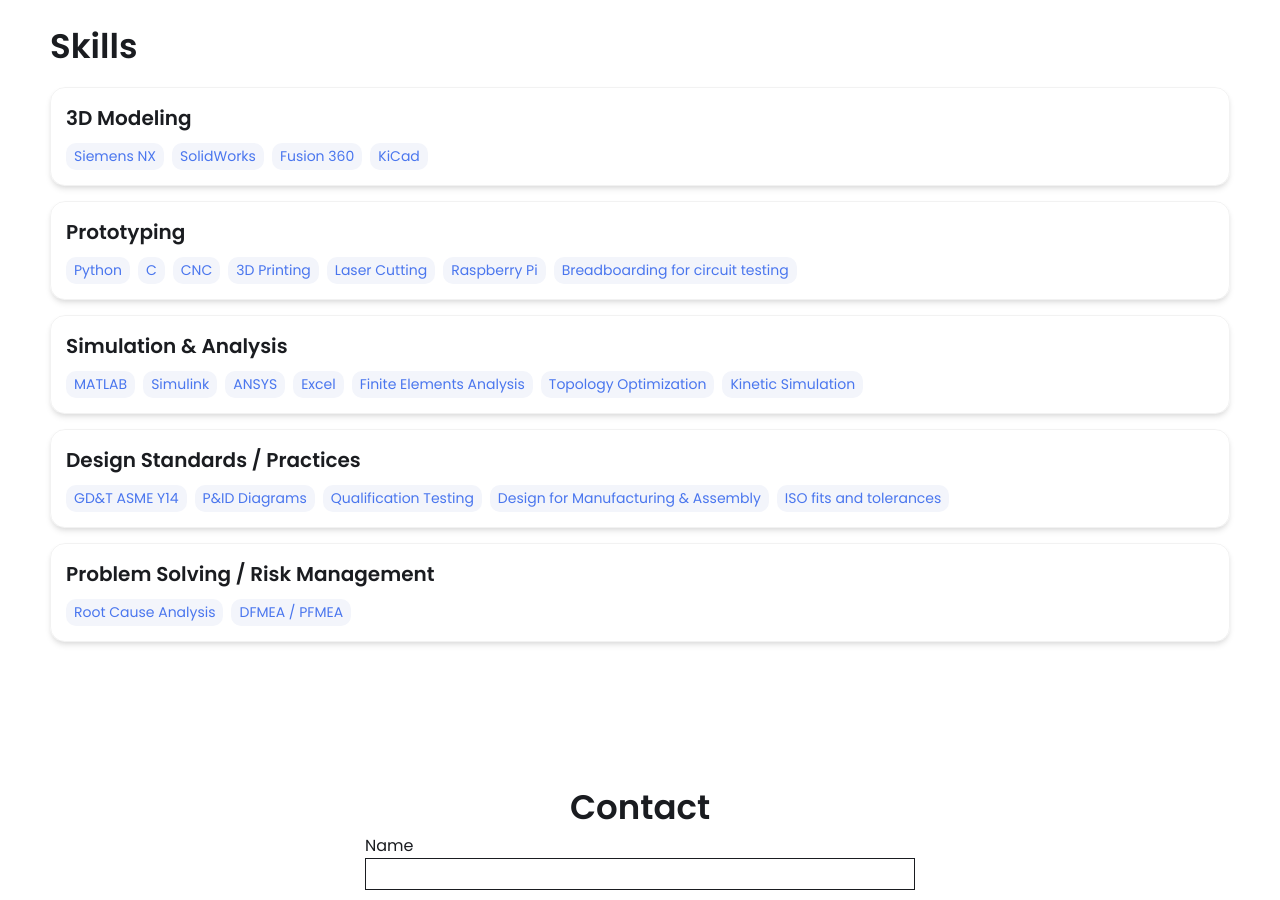
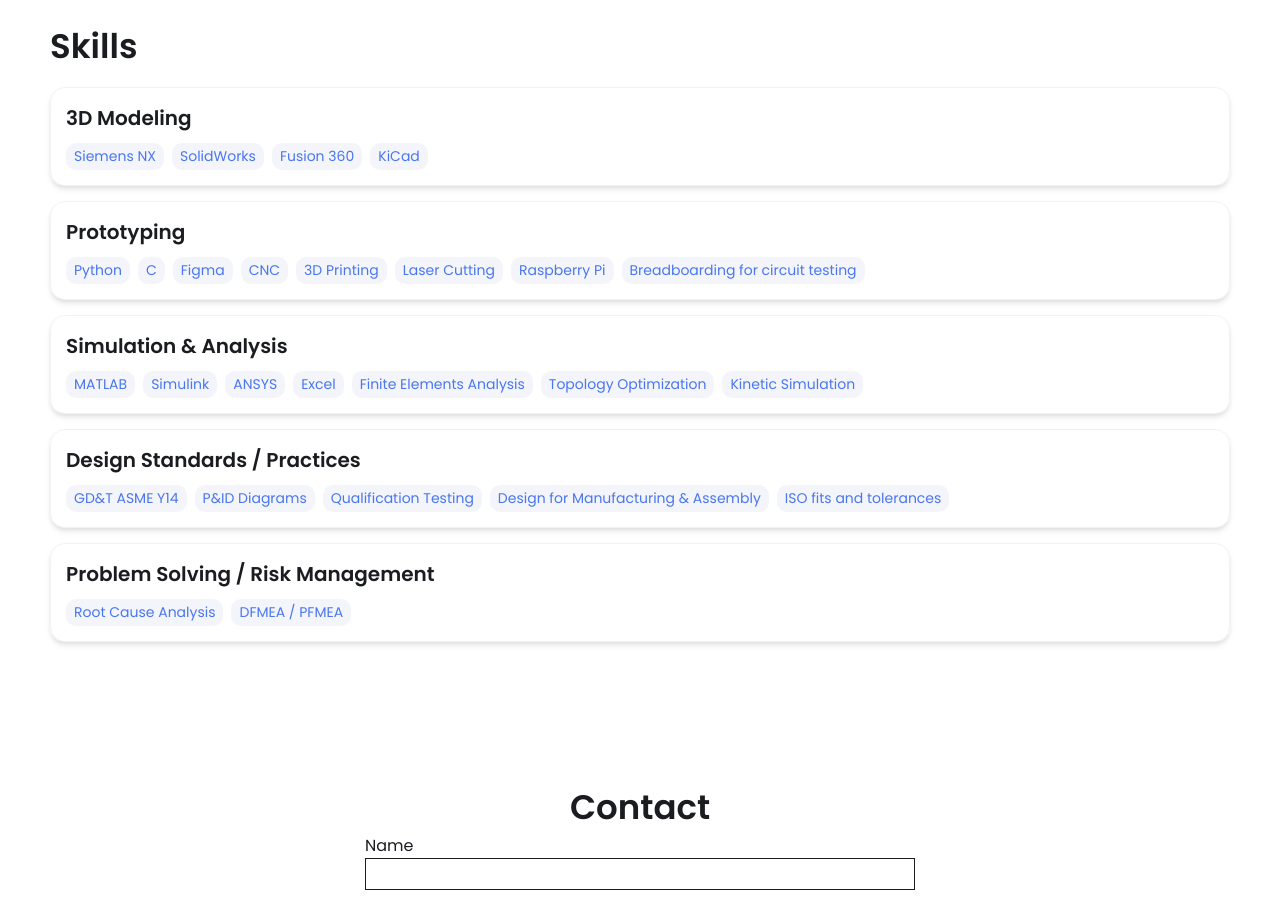
Before and after one commit to danielklloglu/danielklloglu.github.io, a Jekyll site: the page built from index.html, in a window 1280 px wide and 900 px high, scrolled down 2872 px. Built offline with Jekyll 4.4.1, drawn with Linux system fonts in a browser that asks for light colours.

Commit message:
Remove comments and add Figma to tools list

```diff
--- a/_config.yml
+++ b/_config.yml
@@ -1,10 +1,3 @@
-# Welcome to Jekyll!
-#
-# This config file is meant for settings that affect your whole blog, values
-# which you are expected to set up once and rarely edit after that. If you find
-# yourself editing this file very often, consider using Jekyll's data files
-# feature for the data you need to update frequently.
-
 # Main Page Setup
 
 title: Daniel Kıllıoğlu's Portfolio # This is what shows up in the tab of the browser
@@ -38,6 +31,7 @@ skills:
     tools:
     - Python
     - C
+    - Figma
     - CNC
     - 3D Printing
     - Laser Cutting
```
